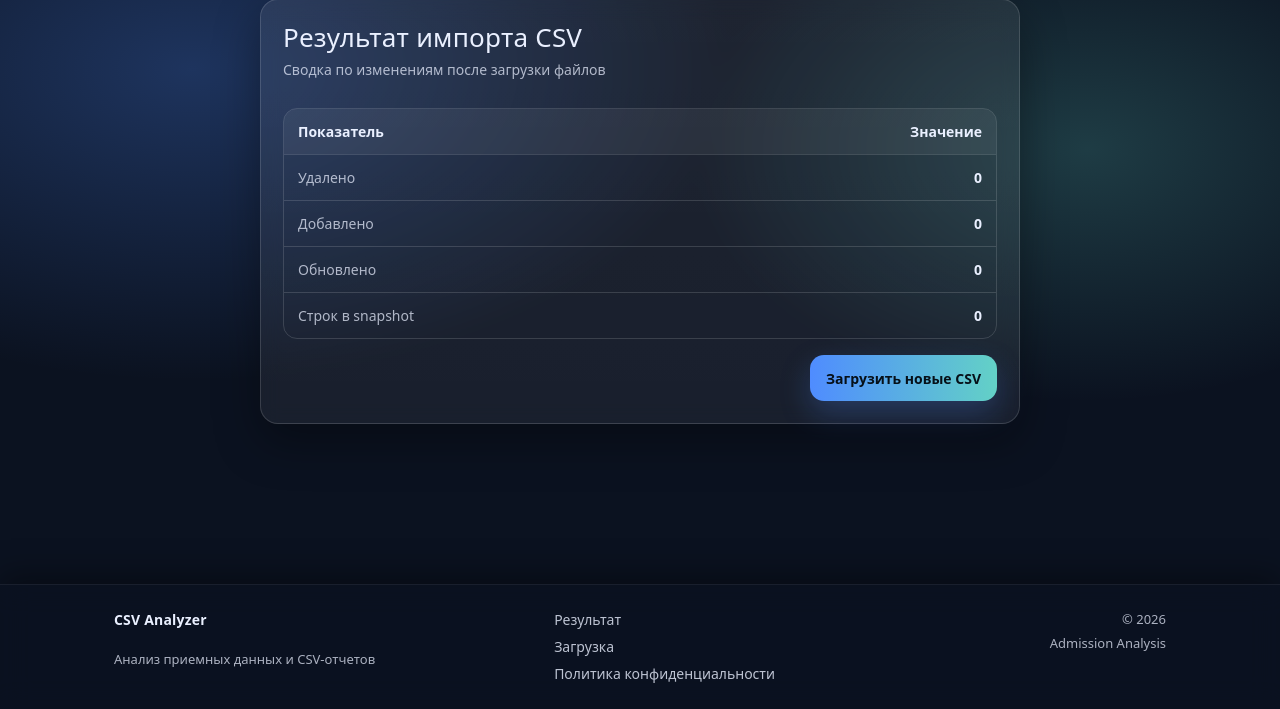
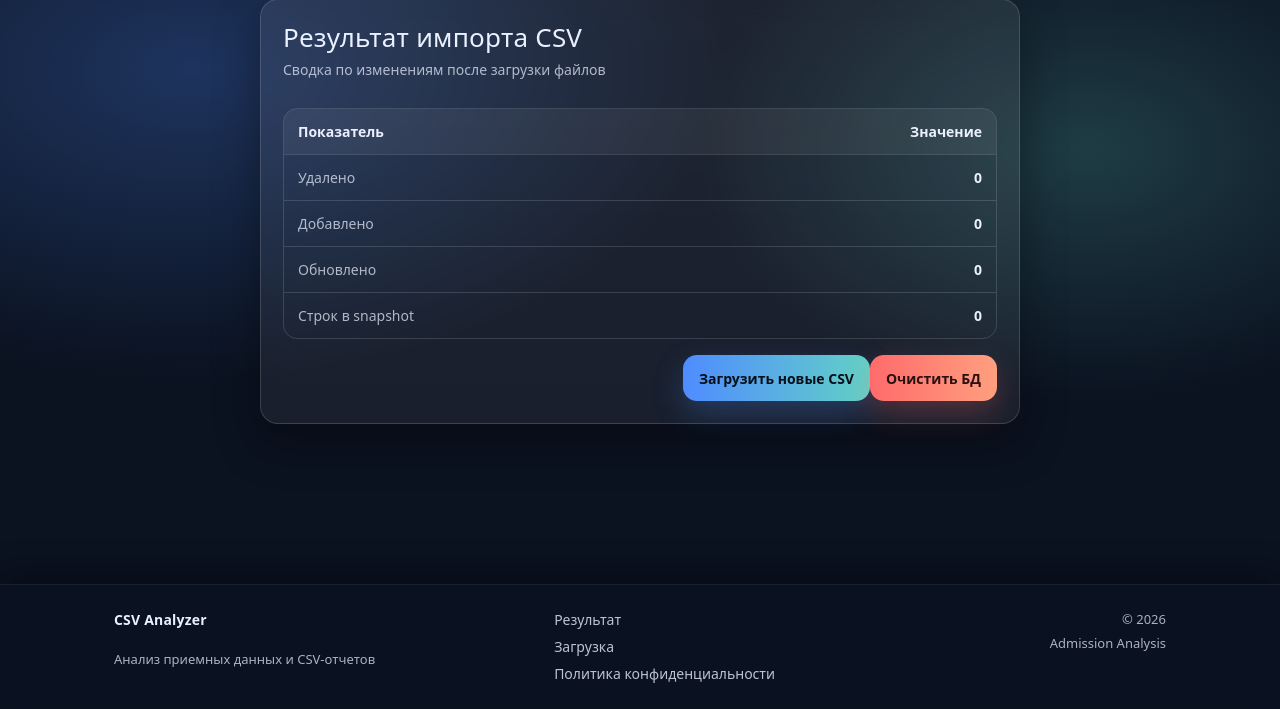
Before and after one commit to rawer470/AdmissionAnalysis, an ASP.NET Core app: page / in a window 1280 px wide. Shown: the part 91-800 px from the top of the page. Run offline with ASP.NET Core 8, Linux system fonts and the light colour scheme; style sheets or scripts are compiled from the project's sources.

Commit message:
Add delete DB button

```diff
--- a/src/web/Controllers/AdmissionController.cs
+++ b/src/web/Controllers/AdmissionController.cs
@@ -77,6 +77,25 @@ public class AdmissionController : Controller
         return RedirectToAction(nameof(Index));
     }
 
-    // Для перехода на Политику Конфедециальности
+    /// <summary>
+    /// Для перехода на Политику Конфедециальности
+    /// </summary>
+    /// <returns></returns>
     public IActionResult Privacy() => View();
+
+    /// <summary>
+    /// Полная очистка таблицы ApplicantsCurrent (испытание №2а)
+    /// </summary>
+    [HttpPost]
+    [ValidateAntiForgeryToken]
+    public async Task<IActionResult> Clear(CancellationToken ct)
+    {
+        await _import.ClearAsync(ct);
+        TempData["Cleared"] = true;
+        TempData["Deleted"] = 0;
+        TempData["Inserted"] = 0;
+        TempData["Updated"] = 0;
+        TempData["SnapshotRows"] = 0;
+        return RedirectToAction(nameof(Index));
+    }
 }
--- a/src/web/Controllers/VisualizeController.cs
+++ b/src/web/Controllers/VisualizeController.cs
@@ -19,6 +19,12 @@ namespace WebApp.Controllers
             return View();
         }
 
+        /// <summary>
+        /// Вспомогательный метод, вызываемый из Index.cshtml через fetch-запрос для получения людей из БД в формате json
+        /// </summary>
+        /// <param name="visualizeQuery"></param>
+        /// <param name="ct"></param>
+        /// <returns></returns>
         [HttpGet]
         public async Task<IActionResult> GetData([FromQuery] VisualizeQueryDto visualizeQuery, CancellationToken ct)
         {
--- a/src/web/Data/Repositories/ApplicantsCurrentRepository.cs
+++ b/src/web/Data/Repositories/ApplicantsCurrentRepository.cs
@@ -34,4 +34,9 @@ public sealed class ApplicantsCurrentRepository : IApplicantsCurrentRepository
 
     public IQueryable<ApplicantsCurrent> AsNoTracking(CancellationToken ct) =>
         _db.ApplicantsCurrent.AsNoTracking();
+
+    public async Task ClearAsync(CancellationToken ct)
+    {
+        await _db.ApplicantsCurrent.ExecuteDeleteAsync(ct);
+    }
 }
--- a/src/web/Data/Repositories/IApplicantsCurrentRepository.cs
+++ b/src/web/Data/Repositories/IApplicantsCurrentRepository.cs
@@ -47,4 +47,9 @@ public interface IApplicantsCurrentRepository
     /// <param name="ct"></param>
     /// <returns></returns>
     public IQueryable<ApplicantsCurrent> AsNoTracking(CancellationToken ct);
+
+    /// <summary>
+    /// Полностью очистить таблицу ApplicantsCurrent
+    /// </summary>
+    Task ClearAsync(CancellationToken ct);
 }
--- a/src/web/Services/ImportService.cs
+++ b/src/web/Services/ImportService.cs
@@ -16,6 +16,8 @@ public class ImportService
     }
 
     private static (ProgramCode p, int id) Key(ProgramCode p, int id) => (p, id); // для упрощения
+
+    public Task ClearAsync(CancellationToken ct) => _repo.ClearAsync(ct);
 
     /// <summary>
     /// Сохраняет загруженный файл в data/uploads/{dateFolder}/
--- a/src/web/Services/VisualizeService.cs
+++ b/src/web/Services/VisualizeService.cs
@@ -66,7 +66,7 @@ public class VisualizeService
     }
 
     /// <summary>
-    /// Внутренний метод для применения сортировки по чему-либо(enum лень было добавлять)
+    /// Внутренний метод для применения сортировки по чему-либо(enum лень было добавлять :) )
     /// </summary>
     /// <param name="applicants"></param>
     /// <param name="sortBy"></param>
--- a/src/web/Views/Admission/Index.cshtml
+++ b/src/web/Views/Admission/Index.cshtml
@@ -43,6 +43,15 @@
 
         <div class="actions">
             <a class="btnLink" asp-action="UploadCsv">Загрузить новые CSV</a>
+            <form asp-action="Clear" method="post" style="display:inline-block;">
+                <button type="submit" class="btnLink btnLink--danger">Очистить БД</button>
+                @Html.AntiForgeryToken()
+            </form>
         </div>
+
+        @if (TempData["Cleared"] is bool cleared && cleared)
+        {
+            <p class="muted" style="margin-top:10px;">База данных очищена.</p>
+        }
     </section>
 </main>
--- a/src/web/wwwroot/css/index.css
+++ b/src/web/wwwroot/css/index.css
@@ -128,6 +128,12 @@ body{
   box-shadow: 0 0 0 3px rgba(79,140,255,.35), 0 12px 30px rgba(79,140,255,.25);
 }
 
+.btnLink--danger{
+  background: linear-gradient(90deg, #ff6b6b, #ff9f7f);
+  box-shadow: 0 12px 30px rgba(255,107,107,.25);
+  color: #2d0f0f;
+}
+
 /* ===== Responsive ===== */
 @media (max-width: 520px){
   .stats__row{
```
Also changed, not shown: src/web/ApplicantsCurrent.db.
